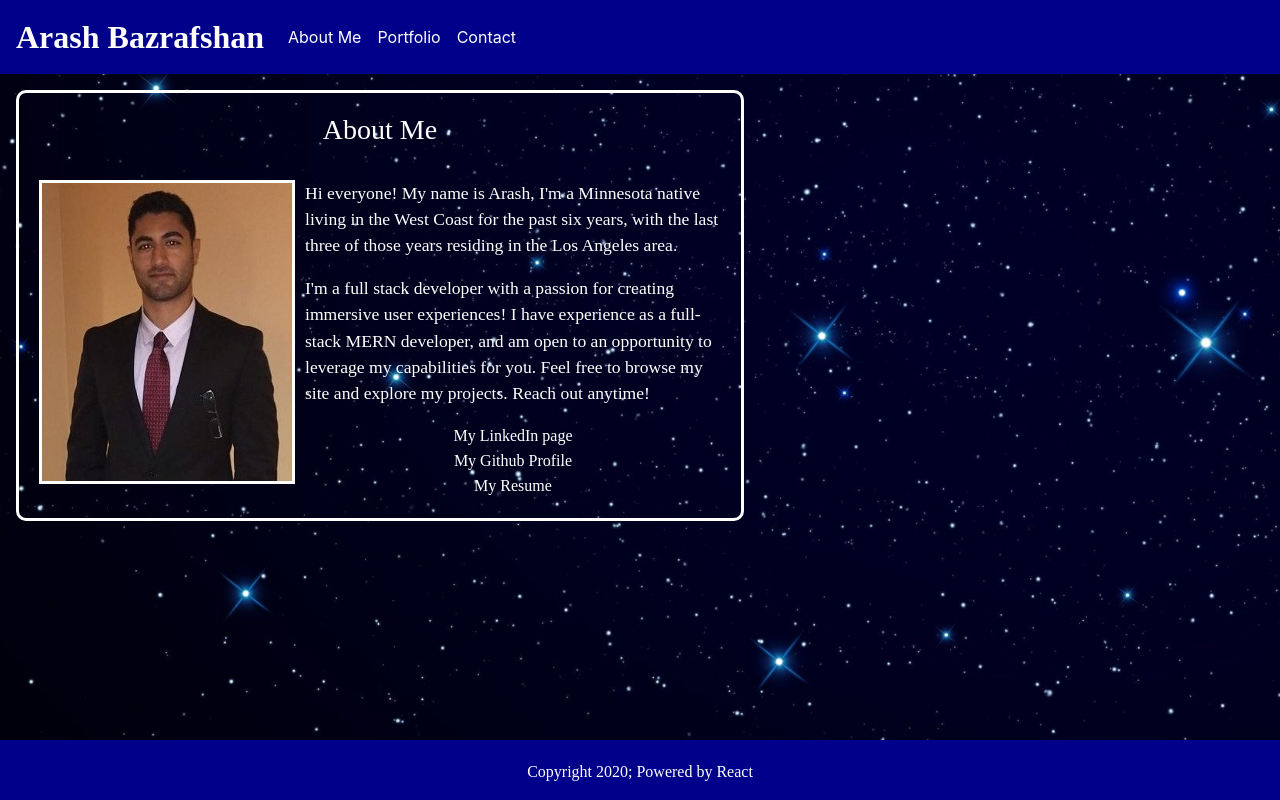
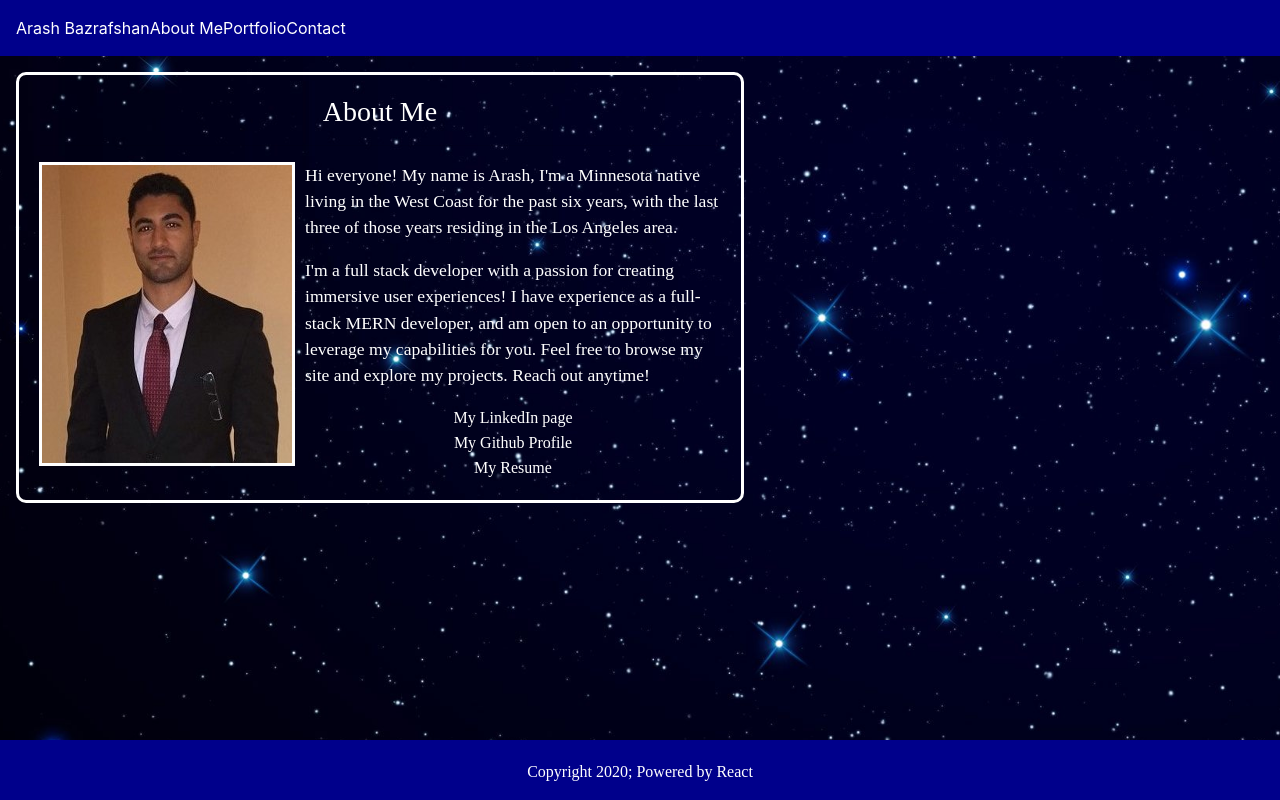
Before and after one commit to bryanswarthout/help, a React (Create React App) app: page /about in a window 1280 px wide. Built offline with nearby package versions, Linux system fonts and the light colour scheme.

Commit message:
fix deploy issue again 4

```diff
--- a/src/components/Navbar/Navbar.js
+++ b/src/components/Navbar/Navbar.js
@@ -7,7 +7,7 @@ export default function Navbar(){
         <div >
         {/* Responsive navigation bar, directs user to About Me, Portfolio, or Contact page */}
             <nav className="navbar navbar-expand-lg navbar-light ">
-            <a className="navbar-brand" href="index.html" id="logo"><Link to="/">Arash Bazrafshan</Link></a>
+            <Link to="/">Arash Bazrafshan</Link>
                 <button className="navbar-toggler" type="button" data-toggle="collapse" data-target="#navbarText" aria-controls="navbarText" aria-expanded="false" aria-label="Toggle navigation">
                 <span className="navbar-toggler-icon"></span>
                 </button>
@@ -15,13 +15,13 @@ export default function Navbar(){
                 <ul className="navbar-nav mr-auto">
                     {/* List will redirect user to each of the three pages of this web site */}
                     <li className="nav-item">
-                    <a className="nav-link" href="about"><Link to="/about">About Me</Link> <span className="sr-only">(current)</span></a>
+                    <Link to="/about">About Me</Link> <span className="sr-only">(current)</span>
                     </li>
                     <li className="nav-item">
-                    <a className="nav-link" href="portfolio"><Link to="/portfolio">Portfolio</Link> <span className="sr-only">(current)</span></a>
+                   <Link to="/portfolio">Portfolio</Link> <span className="sr-only">(current)</span>
                     </li>
                     <li className="nav-item">
-                    <a className="nav-link" href="contact"><Link to="/contact">Contact</Link> <span className="sr-only">(current)</span></a>
+                   <Link to="/contact">Contact</Link> <span className="sr-only">(current)</span>
                     </li>
                 </ul>
             </span>
```
Also changed, not shown: 8 other files (tests, documents, lock files or other folders).
